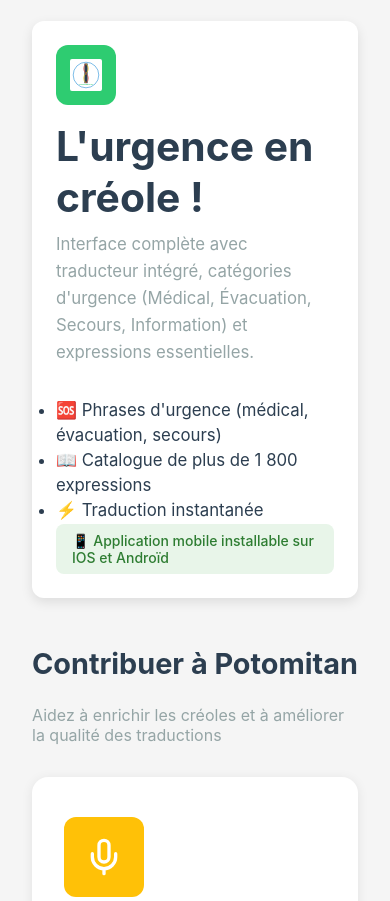
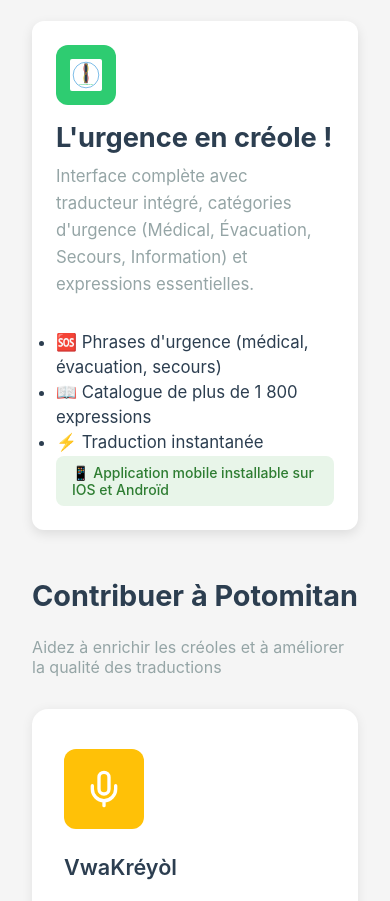
Before and after one commit to Brdcie/potomitan-landing, a React (Vite) app: page / in a window 390 px wide. Shown: the part 2580-3481 px from the top of the page. Built offline with nearby package versions, Linux system fonts and the light colour scheme.

Commit message:
fix: corriger erreurs console et warnings
- Applications.jsx: retirer <h2> du title pour éviter nesting invalide (h2 dans h4)
- index.html: ajouter meta mobile-web-app-capable (remplace deprecated apple-mobile-web-app-capable)

```diff
--- a/index.html
+++ b/index.html
@@ -9,6 +9,7 @@
 
     <!-- PWA Meta Tags -->
     <meta name="theme-color" content="#2ECC71">
+    <meta name="mobile-web-app-capable" content="yes">
     <meta name="apple-mobile-web-app-capable" content="yes">
     <meta name="apple-mobile-web-app-status-bar-style" content="black-translucent">
     <meta name="apple-mobile-web-app-title" content="Potomitan™">
--- a/src/components/Applications.jsx
+++ b/src/components/Applications.jsx
@@ -3,7 +3,7 @@
 const Applications = () => {
   const userApps = [
    {
-  title: <h2>L'urgence en créole !</h2>,
+  title: "L'urgence en créole !",
   description: "Interface complète avec traducteur intégré, catégories d'urgence (Médical, Évacuation, Secours, Information) et expressions essentielles.",
   features: [
       "🆘 Phrases d'urgence (médical, évacuation, secours)",
```
